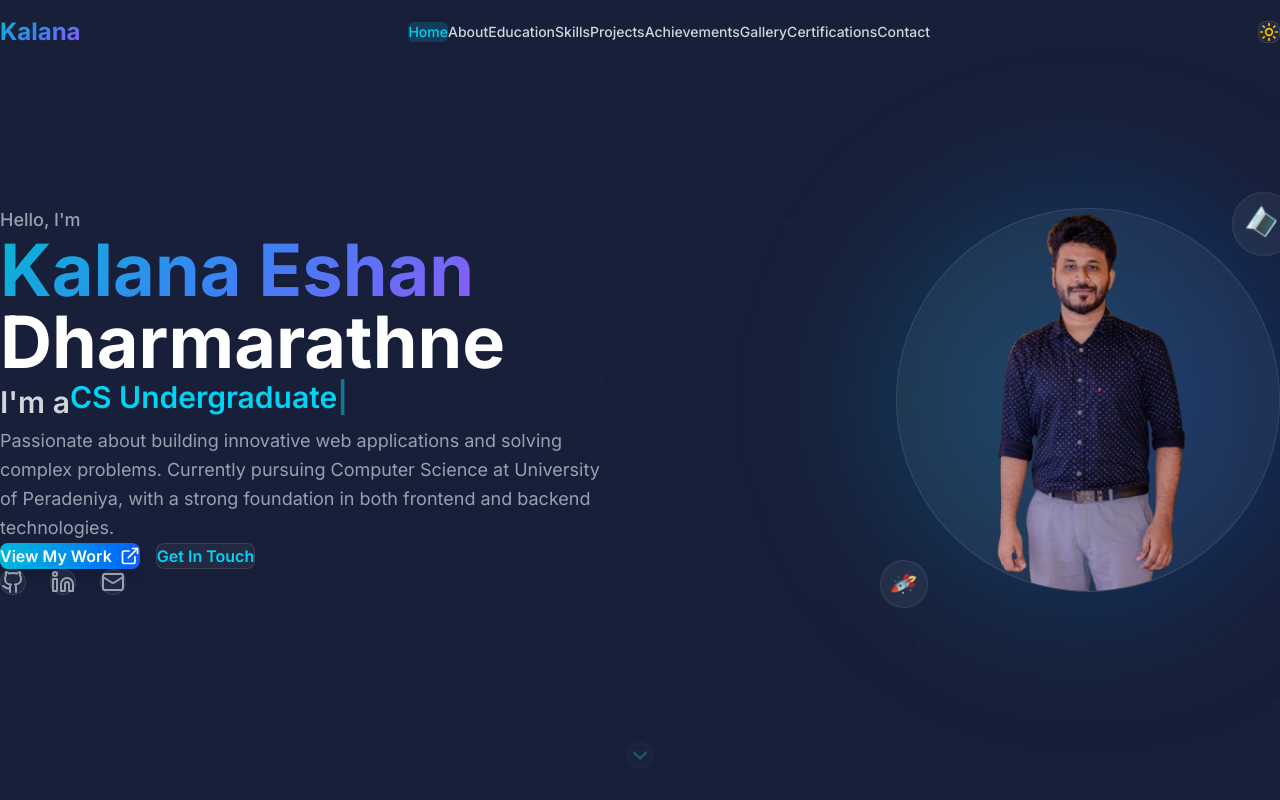
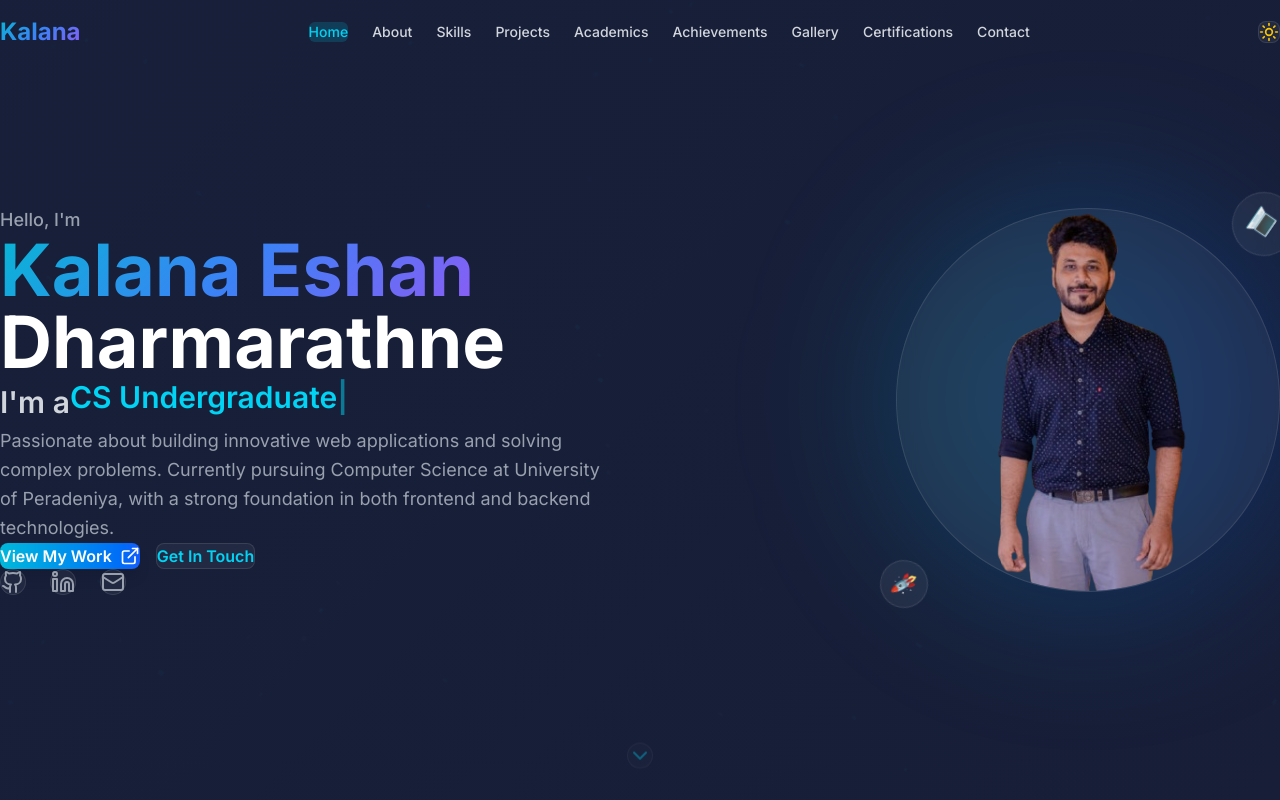
Before and after one commit to Kaleshi26/portfolio, a Next.js app: page / in a window 1280 px wide. Shown: the top 800 px of the page. Built offline with nearby package versions, Linux system fonts and the light colour scheme.

Commit message:
Update Navbar items and spacing
Replaced 'Education' with 'Academics' in navigation items and changed desktop navigation spacing from 'space-x-8' to 'gap-6' for improved layout consistency.

```diff
--- a/components/Navbar.tsx
+++ b/components/Navbar.tsx
@@ -9,9 +9,9 @@ import { scrollToSection } from "@/lib/utils";
 const navItems = [
   { name: "Home", href: "home" },
   { name: "About", href: "about" },
-  { name: "Education", href: "education" },
   { name: "Skills", href: "skills" },
   { name: "Projects", href: "projects" },
+  { name: "Academics", href: "academics" },
   { name: "Achievements", href: "achievements" },
   { name: "Gallery", href: "gallery" },
   { name: "Certifications", href: "certifications" },
@@ -86,7 +86,7 @@ export default function Navbar() {
 
           {/* Desktop Navigation */}
           <div className="hidden md:block">
-            <div className="ml-10 flex items-baseline space-x-8">
+            <div className="ml-10 flex items-baseline gap-6">
               {navItems.map((item) => (
                 <motion.button
                   key={item.name}
```
